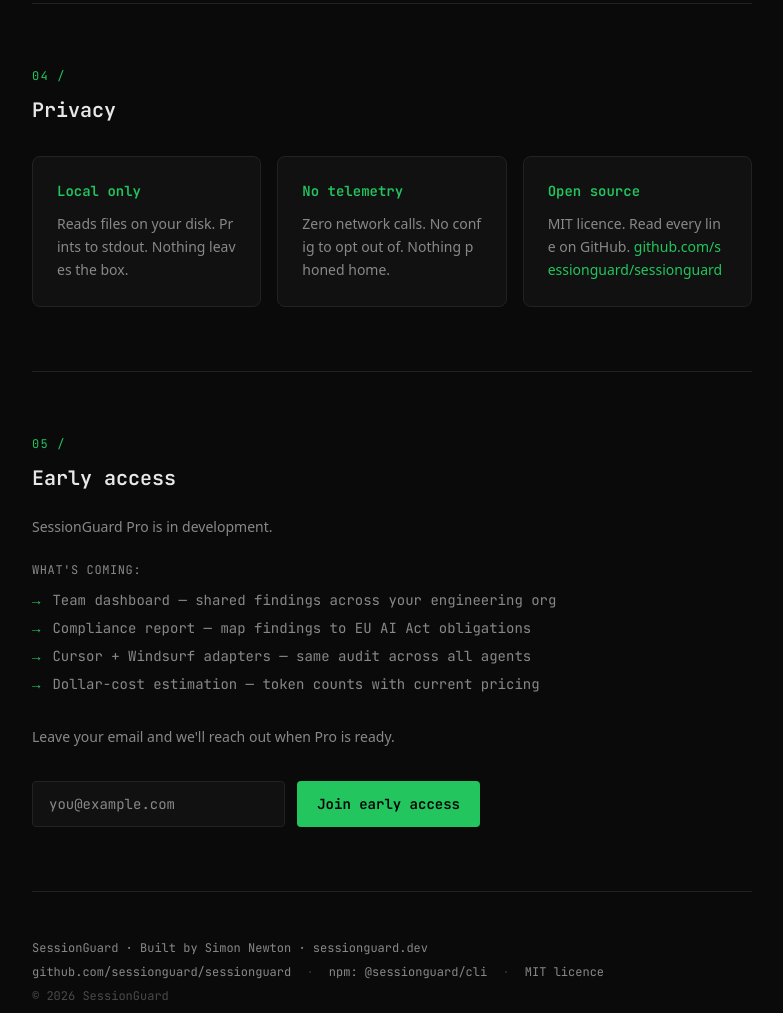
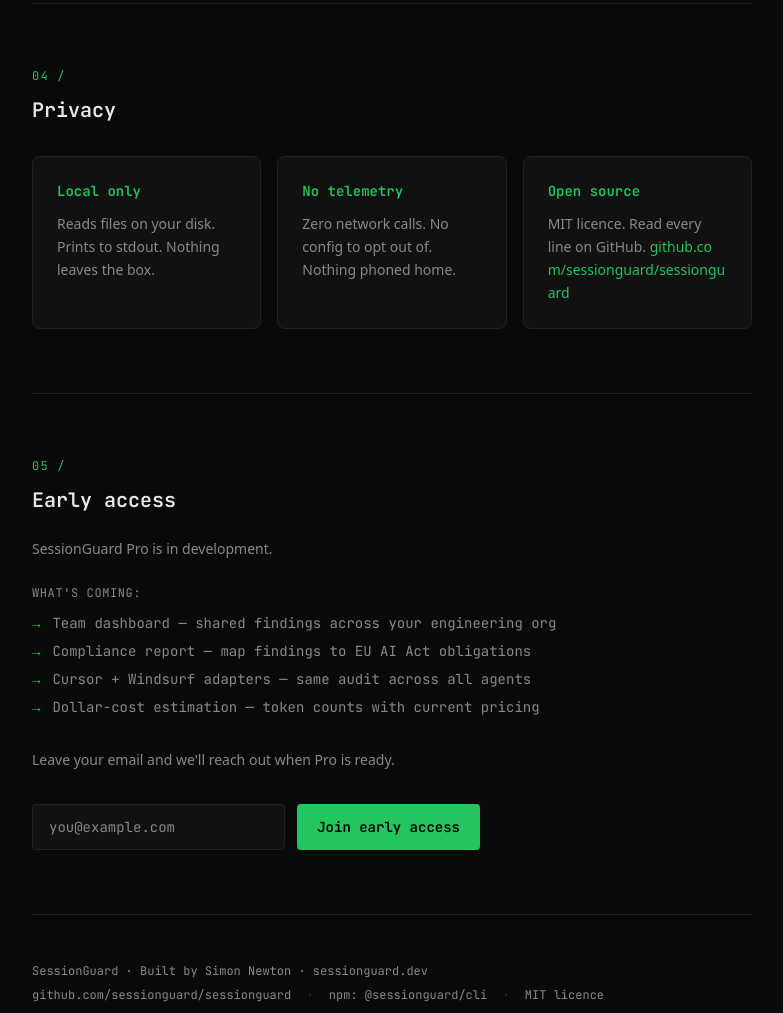
Before and after one commit to Product-nomad/sessionguard.dev, an Astro site: page / in a window 1280 px wide. Shown: the part 2813-3826 px from the top of the page, without its empty margins (248-1031 px from the left). Built offline with nearby package versions, Linux system fonts and the light colour scheme; Astro itself is replaced by a stand-in of ours.

Commit message:
fix: word-break only on URL, not prose

```diff
--- a/src/components/Privacy.astro
+++ b/src/components/Privacy.astro
@@ -24,11 +24,11 @@ const cards = [
     {cards.map(card => (
       <div class="rounded-lg border border-line bg-surface p-6">
         <p class="font-mono text-sm font-semibold text-accent mb-3">{card.title}</p>
-        <p class="text-sm text-muted leading-relaxed break-all">
+        <p class="text-sm text-muted leading-relaxed">
           {card.link ? (
             <>
               {card.body}{' '}
-              <a href={card.link} class="text-accent hover:underline break-all" target="_blank" rel="noopener noreferrer">
+              <a href={card.link} class="text-accent hover:underline" style="word-break: break-all;" target="_blank" rel="noopener noreferrer">
                 {card.linkText}
               </a>
             </>
```
